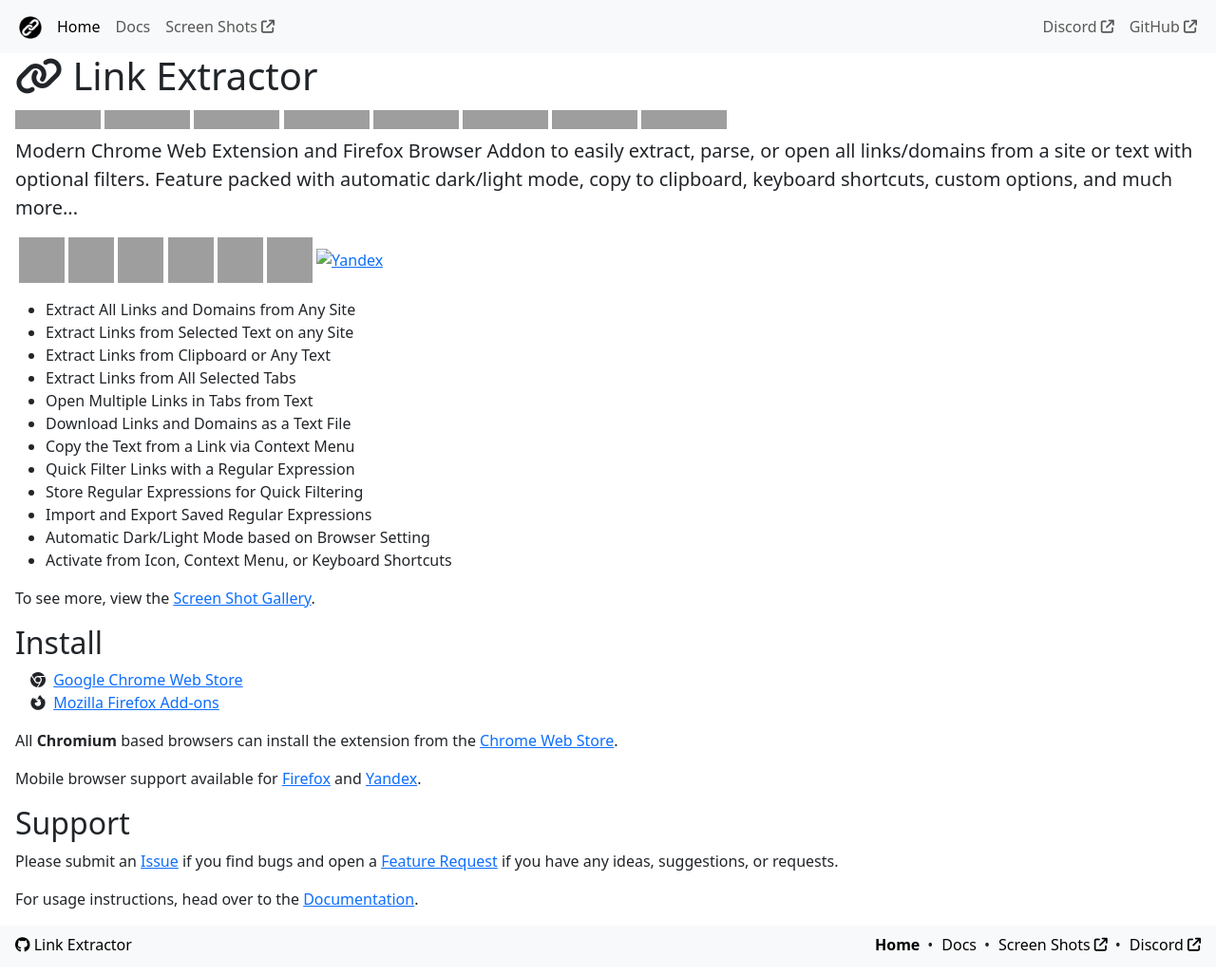
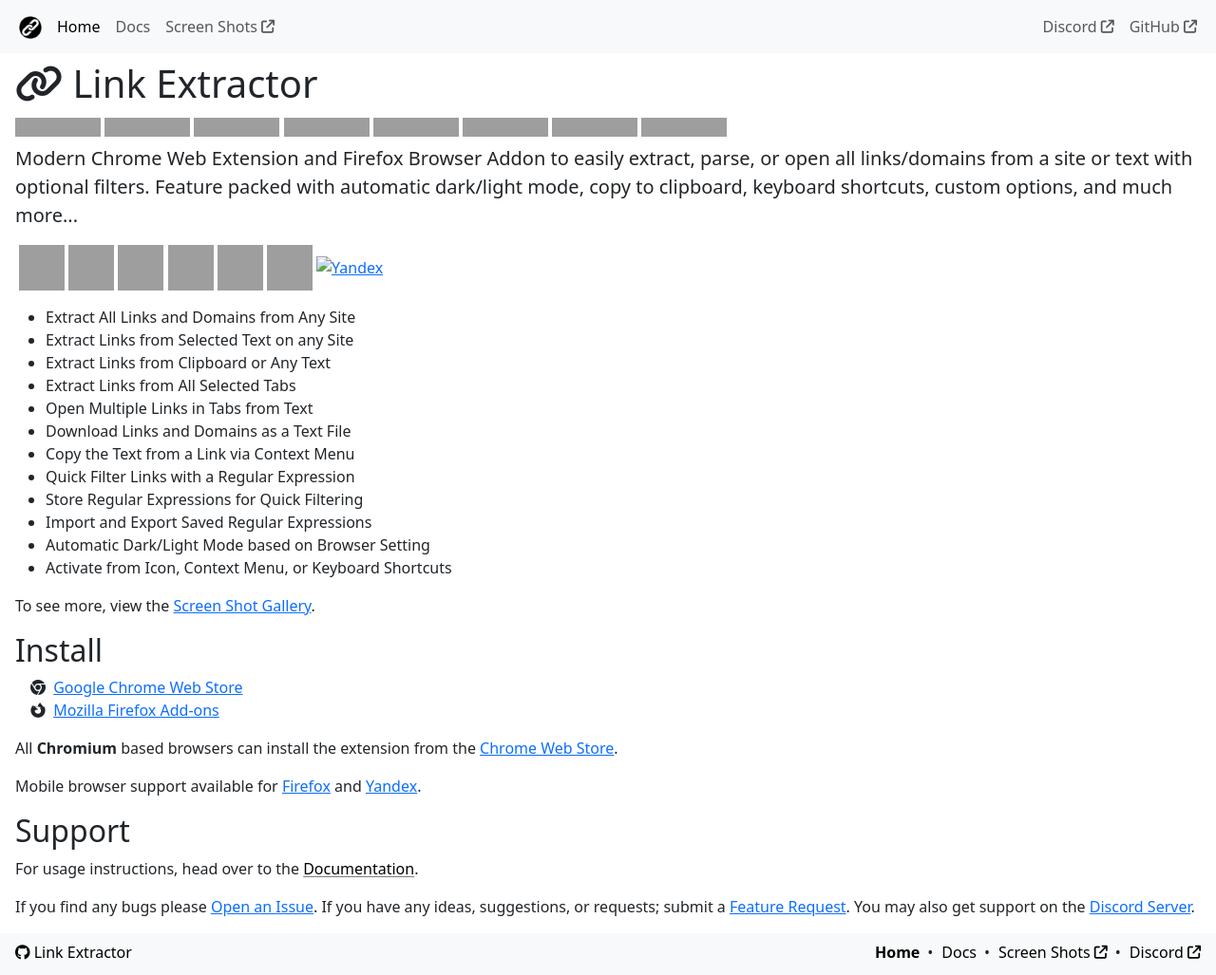
Before and after one commit to cssnr/link-extractor-site, a Jekyll site: the page built from src/html/index.html, in a window 1280 px wide, cut to the strip 0-1027 px from the top of the page. Shown: the whole strip at 95% size. Built offline with Jekyll 4.4.1, drawn with Linux system fonts in a browser that asks for light colours; comment, search, counter and statistics services are not loaded; grey boxes are pictures that could not be loaded.

Commit message:
Much More Cleanup

```diff
--- a/src/_config.yml
+++ b/src/_config.yml
@@ -11,6 +11,9 @@
       link: /
     - name: Docs
       link: /docs/
+    - name: Screen Shots
+      link: /screenshots/
+      external: true
 
 github_name: cssnr/link-extractor
 github_url: https://github.com/cssnr/link-extractor
--- a/src/_layouts/default.html
+++ b/src/_layouts/default.html
@@ -40,7 +40,7 @@
 <body class="d-flex flex-column h-100">
 
 <header>
-    <nav class="navbar navbar-expand-sm bg-body-tertiary" aria-label="Primary Navigation">
+    <nav class="navbar navbar-expand-sm bg-body-tertiary mb-2" aria-label="Primary Navigation">
         <div class="container-fluid">
             <a class="mx-2" href="{{ "/" | relative_url }}">
                 <img src="{{ "/media/logo.png" | relative_url }}" width="24" height="24" alt="logo" class="my-auto"></a>
@@ -52,11 +52,12 @@
             <div class="collapse navbar-collapse me-auto " id="navbarSupportedContent">
                 <ul class="navbar-nav me-auto">
                     {% for item in site.menu %}
-                        <li class="nav-item"><a class="nav-link {% if page.title == item.name %}active{% endif %}" href="{{ item.link | relative_url }}">
-                                {{ item.name }}</a></li>
+                        <li class="nav-item">
+                            <a class="nav-link {% if page.title == item.name %}active{% endif %}"
+                               href="{{ item.link | relative_url }}" {% if item.external %}target="_blank"{% endif %}>
+                                {{ item.name }}{% if item.external %} <i class="fa-solid fa-arrow-up-right-from-square fa-sm"></i>{% endif %}</a>
+                        </li>
                     {% endfor %}
-                    <li class="nav-item"><a class="nav-link" href="{{ "/screenshots/" | relative_url }}" target="_blank">
-                            Screen Shots <i class="fa-solid fa-arrow-up-right-from-square fa-sm"></i></a></li>
                 </ul>
                 <ul class="navbar-nav">
                     <li class="nav-item"><a class="nav-link" href="{{ site.discord_invite }}" target="_blank" rel="noopener">
@@ -69,7 +70,7 @@
     </nav>
 </header>
 
-<main class="flex-grow-1 px-3">
+<main class="flex-grow-1 px-2 px-sm-3">
     {{ content }}
 </main>
 
@@ -85,14 +86,11 @@
                     <ol class="list-inline mb-1 d-flex flex-column flex-sm-row">
                         {% for item in site.menu %}
                             <li class="list-inline-item">
-                                <a class="link-body-emphasis text-decoration-none {% if page.title == item.name %}fw-bold{% endif %}" href="{{ item.link | relative_url }}">
-                                    {{ item.name }}</a>
+                                <a class="link-body-emphasis text-decoration-none {% if page.title == item.name %}fw-bold{% endif %}"
+                                   href="{{ item.link | relative_url }}" {% if item.external %}target="_blank"{% endif %}>
+                                    {{ item.name }}{% if item.external %} <i class="fa-solid fa-arrow-up-right-from-square fa-sm"></i>{% endif %}</a>
                             </li>
                         {% endfor %}
-                        <li class="list-inline-item">
-                            <a class="link-body-emphasis text-decoration-none" href="{{ "/screenshots/" | relative_url }}" target="_blank">
-                                Screen Shots <i class="fa-solid fa-arrow-up-right-from-square fa-sm"></i></a>
-                        </li>
                         <li class="list-inline-item">
                             <a class="link-body-emphasis text-decoration-none" href="{{ site.discord_invite }}" target="_blank">
                                 Discord <i class="fa-solid fa-arrow-up-right-from-square fa-sm"></i></a>
--- a/src/html/index.html
+++ b/src/html/index.html
@@ -91,10 +91,16 @@
 <h2>Support</h2>
 
 <p>
-    Please submit an
-    <a href="{{ site.github_url }}/issues" target="_blank" rel="noopener">Issue</a> if you find bugs and open a
-    <a href="{{ site.github_url }}/discussions/categories/feature-requests" target="_blank" rel="noopener">Feature Request</a>
-    if you have any ideas, suggestions, or requests.
+    For usage instructions, head over to the
+    <a href="{{ "/docs/" | relative_url }}" class="link-body-emphasis link-offset-1 link-underline-opacity-50 link-underline-opacity-75-hover">
+        Documentation</a>.
 </p>
 
-<p>For usage instructions, head over to the <a href="{{ "/docs/" | relative_url }}">Documentation</a>.</p>
+<p>
+    If you find any bugs please
+    <a href="{{ site.github_url }}/issues" target="_blank" rel="noopener">Open an Issue</a>.
+    If you have any ideas, suggestions, or requests; submit a
+    <a href="{{ site.github_url }}/discussions/categories/feature-requests" target="_blank" rel="noopener">Feature Request</a>.
+    You may also get support on the
+    <a href="{{ site.discord_invite }}" target="_blank" rel="noopener">Discord Server</a>.
+</p>
```
Also changed, not shown: src/html/docs.html (+6 -1 lines), src/html/uninstall.html (+4 -4 lines).
